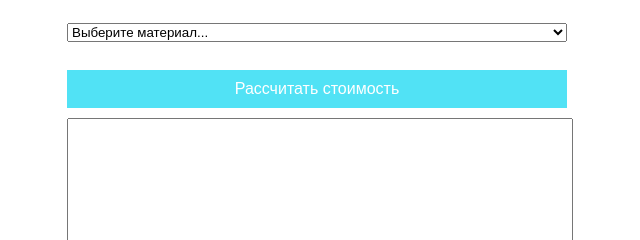
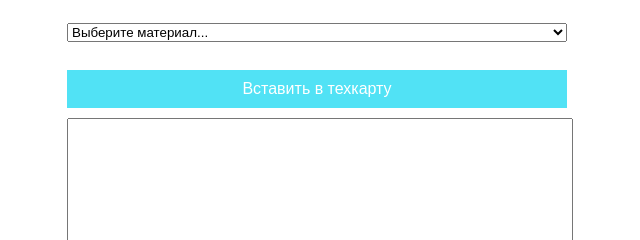
Before and after one commit to kuznetsov523/new1, a plain HTML site: page index.html in a window 1280 px wide. Shown: the part 548-788 px from the top of the page, 323-963 px from the left. Drawn offline with Linux system fonts and the light colour scheme.

Commit message:
index.html

```diff
--- a/index.html
+++ b/index.html
@@ -37,7 +37,7 @@
     </select><br>
 
     <!-- Кнопка расчёта -->
-    <button onclick="calculatePrice()">Рассчитать стоимость</button>
+    <button onclick="calculatePrice()">Вставить в техкарту</button>
 
     <!-- Итоговая информация -->
     <textarea id="resultArea" readonly></textarea>
```
